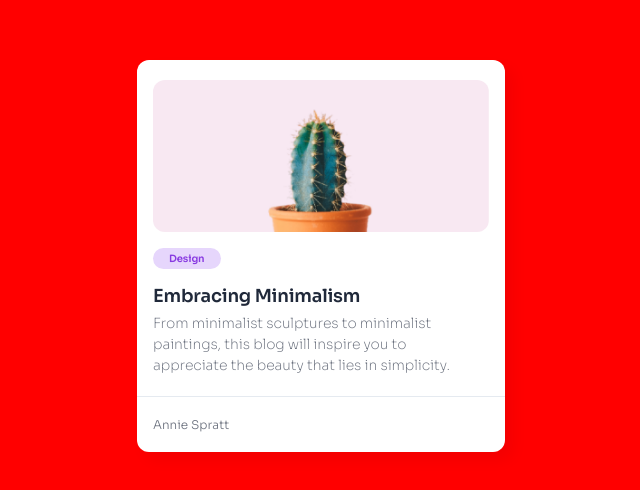
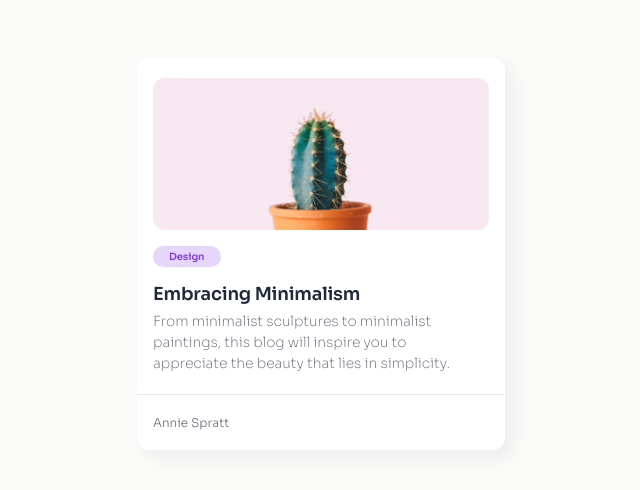
Before and after one commit to jeremymouzin/devchallenges, a plain HTML site: page minimal-blog-card/index.html in a window 1280 px wide. Shown: the part 104-594 px from the top of the page, without its empty margins (319-959 px from the left). Drawn offline with Linux system fonts and the light colour scheme.

Commit message:
Remove red background and adjust position of card

```diff
--- a/minimal-blog-card/style.css
+++ b/minimal-blog-card/style.css
@@ -32,7 +32,6 @@ body {
   align-items: center;
   background-color: var(--color-background);
   font-weight: 100;
-  background-color: red;
 }
 
 .card {
@@ -40,7 +39,7 @@ body {
   box-shadow: 8px 8px 16px 0px rgba(17, 23, 41, 0.05);
   border-radius: var(--fs-small);
   background-color: white;
-  margin-top: 164px;
+  margin-top: 162px;
 }
 
 .card-top {
```
